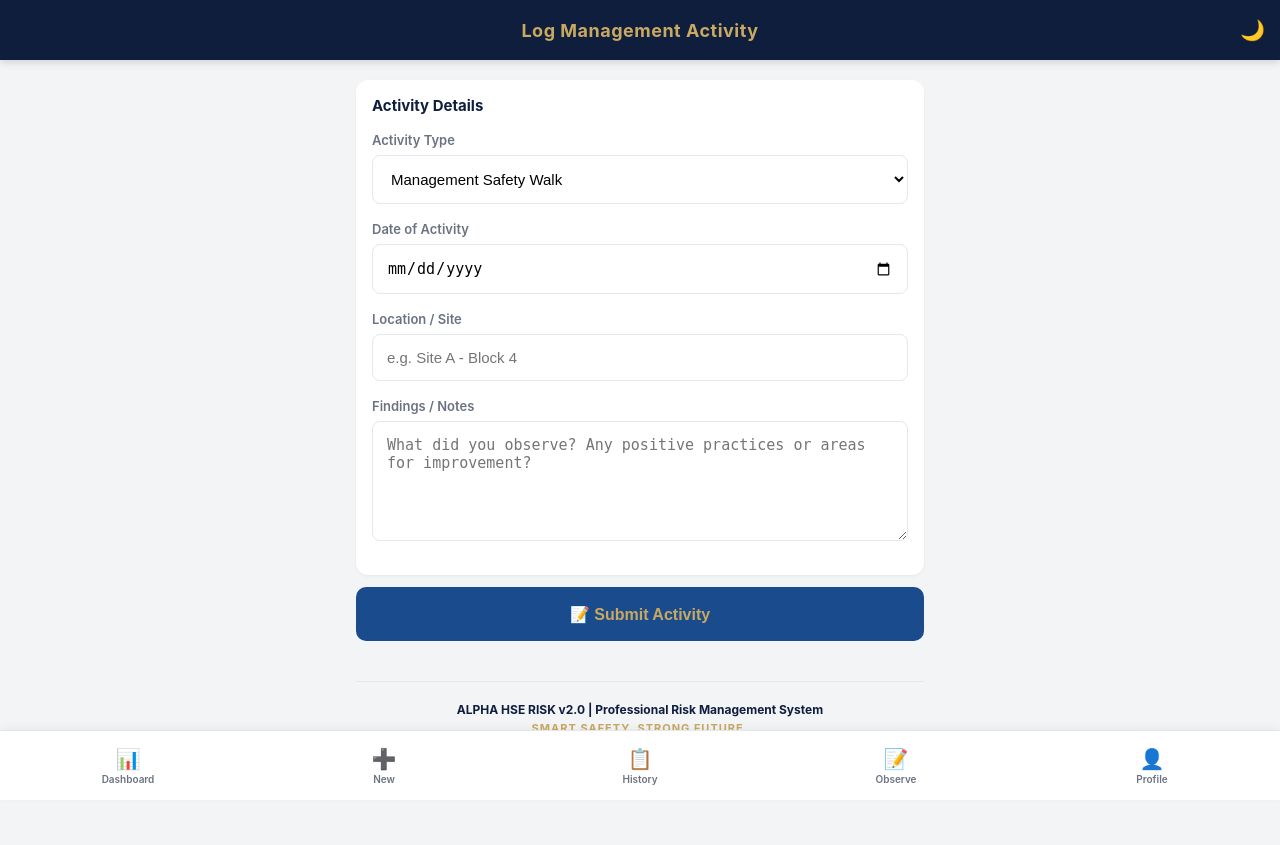
After one commit to Iniobongcodex2/alpha-hse-risk-web, a Flask app: page /log-activity in a window 1280 px wide. The commit adds this page. Run offline with Flask 3, Linux system fonts and the light colour scheme; the visitor is signed in with stand-in values (Sample User, id 1); data that the repository does not hold is empty; some libraries are stand-ins or nearby versions.

Commit message:
Milestone 4: Added Management Engagement tab and routes

```diff
--- a/app.py
+++ b/app.py
@@ -190,6 +190,15 @@ def setup_database():
             id {id_type}, observation_ref TEXT, organization TEXT,
             action_desc TEXT, assigned_to TEXT, due_date TEXT,
             status TEXT, date_assigned TEXT
+        )
+    """)
+
+        # NEW TABLE: Management Activities
+    cursor.execute(f"""
+        CREATE TABLE IF NOT EXISTS mgmt_activities (
+            id {id_type}, reference TEXT UNIQUE, organization TEXT,
+            activity_type TEXT, manager_name TEXT, activity_date TEXT,
+            location TEXT, findings TEXT, status TEXT
         )
     """)
 
@@ -1226,6 +1235,70 @@ def observation_detail(obs_id):
 
     return render_template("observation_detail.html", active="observations", obs=obs, actions=actions)
 
+@app.route("/management-engagement")
+def management_engagement():
+    if "username" not in session:
+        return redirect(url_for("login"))
+
+    user_org = session.get("organization_name", "Unknown")
+    activities = []
+
+    try:
+        conn = get_db_connection()
+        if os.environ.get('DATABASE_URL'):
+            cursor = conn.cursor(cursor_factory=psycopg2.extras.RealDictCursor)
+            cursor.execute("SELECT * FROM mgmt_activities WHERE organization = %s ORDER BY id DESC", (user_org,))
+            activities = cursor.fetchall()
+        else:
+            conn.row_factory = sqlite3.Row
+            rows = conn.execute("SELECT * FROM mgmt_activities WHERE organization = ? ORDER BY id DESC", (user_org,)).fetchall()
+            activities = [dict(r) for r in rows]
+        conn.close()
+    except Exception as e:
+        print("Mgmt DB error:", e)
+
+    return render_template("management_engagement.html", active="management", activities=activities)
+
+@app.route("/log-activity", methods=["GET", "POST"])
+def log_activity():
+    if "username" not in session:
+        return redirect(url_for("login"))
+
+    if request.method == "POST":
+        organization = session.get("organization_name", "Unknown")
+        manager_name = session.get("full_name", session.get("username"))
+
+        activity_type = request.form.get("activity_type", "").strip()
+        activity_date = request.form.get("activity_date", "").strip()
+        location = request.form.get("location", "").strip()
+        findings = request.form.get("findings", "").strip()
+
+        reference = "MGT-" + datetime.datetime.now().strftime("%Y%m%d-%H%M%S")
+        status = "Completed"
+
+        try:
+            conn = get_db_connection()
+            is_postgres = os.environ.get('DATABASE_URL') is not None
+            q = "%s" if is_postgres else "?"
+
+            cursor = conn.cursor()
+            cursor.execute(f"""
+                INSERT INTO mgmt_activities
+                (reference, organization, activity_type, manager_name, activity_date, location, findings, status)
+                VALUES ({q}, {q}, {q}, {q}, {q}, {q}, {q}, {q})
+            """, (reference, organization, activity_type, manager_name, activity_date, location, findings, status))
+
+            conn.commit()
+            cursor.close()
+            conn.close()
+
+            log_action(session.get("username"), "LOG_MGMT_ACTIVITY", "Management", reference, f"Logged a {activity_type}")
+            return redirect(url_for("management_engagement"))
+
+        except Exception as e:
+            return render_template("log_activity.html", active="management", error=f"Save failed: {e}")
+
+    return render_template("log_activity.html", active="management")
 
 @app.route("/profile")
 def profile():
--- a/templates/base.html
+++ b/templates/base.html
@@ -84,16 +84,18 @@
             display: flex;
             z-index: 100;
             box-shadow: 0 -2px 8px rgba(0,0,0,0.05);
+            overflow-x: auto; /* Allows scrolling if too many tabs on small screens */
         }
         .app-nav a {
             flex: 1;
+            min-width: 60px;
             display: flex;
             flex-direction: column;
             align-items: center;
             justify-content: center;
             text-decoration: none;
             color: #6B7280;
-            font-size: 11px;
+            font-size: 10px;
             font-weight: 600;
             transition: color 0.2s;
         }
@@ -101,7 +103,7 @@
             color: #0F1E3D;
         }
         .app-nav a .nav-icon {
-            font-size: 22px;
+            font-size: 20px;
             margin-bottom: 2px;
         }
 
@@ -181,11 +183,19 @@
             <span>History</span>
         </a>
 
-        <!-- NEW: Observations Tab -->
+        <!-- Observations Tab -->
         <a href="/observations" class="{% if active == 'observations' %}active{% endif %}">
             <span class="nav-icon">📝</span>
-            <span>Observations</span>
+            <span>Observe</span>
         </a>
+
+        <!-- NEW: Management Tab -->
+        {% if session.get('role_id') in (2, 3, 4) %}
+        <a href="/management-engagement" class="{% if active == 'management' %}active{% endif %}">
+            <span class="nav-icon">👔</span>
+            <span>Mgmt</span>
+        </a>
+        {% endif %}
 
         {% if session.get('role_id') == 3 or session.get('role_id') == 4 %}
         <a href="/admin" class="{% if active == 'admin' %}active{% endif %}">
--- /dev/null
+++ b/templates/log_activity.html
@@ -0,0 +1,45 @@
+{% extends "base.html" %}
+{% block title %}Log Activity — ALPHA HSE RISK{% endblock %}
+{% block header_title %}Log Management Activity{% endblock %}
+
+{% block content %}
+
+<form method="POST" action="/log-activity">
+    <div class="card">
+        <h2 style="font-size:15px; color:#0F1E3D; margin-bottom:14px;">Activity Details</h2>
+
+        {% if error %}
+            <p style="color:#DC2626; font-size:13px; font-weight:bold; margin-bottom:10px;">{{ error }}</p>
+        {% endif %}
+
+        <label style="font-size:13px; color:#6B7280; font-weight:600;">Activity Type</label>
+        <select name="activity_type" required
+                style="width:100%; padding:14px; margin:6px 0 14px; border:1px solid #E5E7EB; border-radius:8px; font-size:15px; background:#FFFFFF;">
+            <option value="Management Safety Walk">Management Safety Walk</option>
+            <option value="Workplace Inspection">Workplace Inspection</option>
+            <option value="HSE Committee Meeting">HSE Committee Meeting</option>
+            <option value="Toolbox Talk">Toolbox Talk</option>
+            <option value="Performance Review">HSE Performance Review</option>
+            <option value="Environmental Review">Environmental Review</option>
+            <option value="Occupational Health Review">Occupational Health Review</option>
+        </select>
+
+        <label style="font-size:13px; color:#6B7280; font-weight:600;">Date of Activity</label>
+        <input type="date" name="activity_date" required
+               style="width:100%; padding:14px; margin:6px 0 14px; border:1px solid #E5E7EB; border-radius:8px; font-size:15px;">
+
+        <label style="font-size:13px; color:#6B7280; font-weight:600;">Location / Site</label>
+        <input type="text" name="location" placeholder="e.g. Site A - Block 4" required
+               style="width:100%; padding:14px; margin:6px 0 14px; border:1px solid #E5E7EB; border-radius:8px; font-size:15px;">
+
+        <label style="font-size:13px; color:#6B7280; font-weight:600;">Findings / Notes</label>
+        <textarea name="findings" placeholder="What did you observe? Any positive practices or areas for improvement?" required
+                  style="width:100%; padding:14px; margin:6px 0 14px; border:1px solid #E5E7EB; border-radius:8px; font-size:15px; min-height:120px;"></textarea>
+    </div>
+
+    <button type="submit" class="btn-primary" style="margin-bottom: 20px; background:#1A4B8C;">
+        📝 Submit Activity
+    </button>
+</form>
+
+{% endblock %}
```
Also changed, not shown: templates/management_engagement.html (added, +34 -0 lines).
